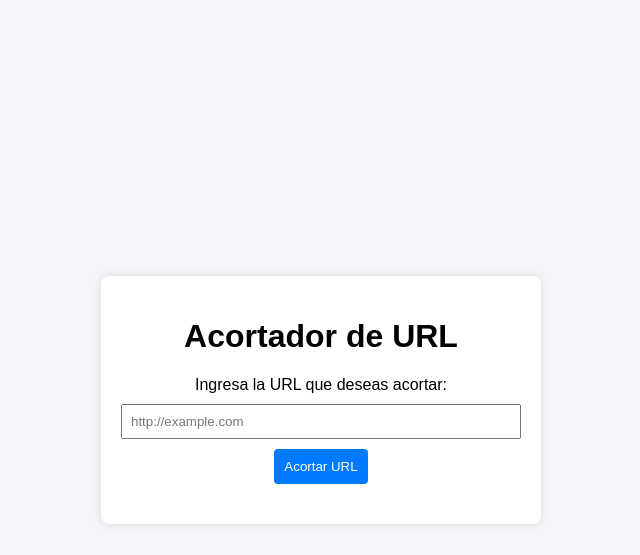
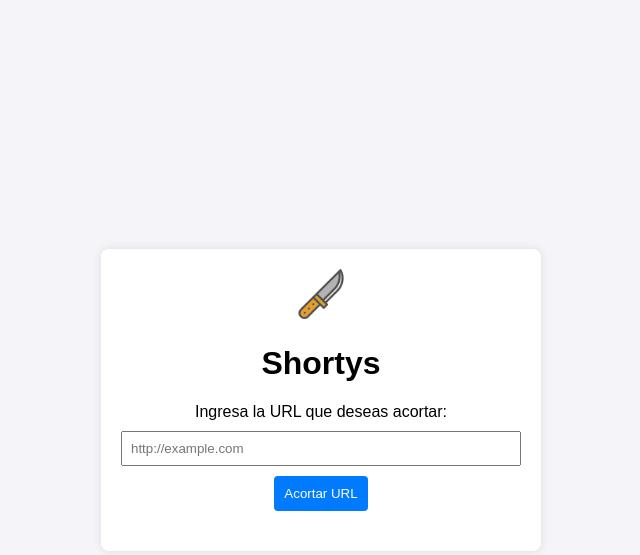
Before and after one commit to iamjuaness/shortys, a Flask app: page / in a window 1280 px wide. Shown: the top 555 px of the page, without its empty margins (319-959 px from the left). Run offline with Flask 3, Linux system fonts and the light colour scheme.

Commit message:
chore: Add an icon, change name and add an image before the title

```diff
--- a/templates/index.html
+++ b/templates/index.html
@@ -3,12 +3,16 @@
 <head>
     <meta charset="UTF-8">
     <meta name="viewport" content="width=device-width, initial-scale=1.0">
-    <title>URL Shortener</title>
+    <title>Shortys</title>
     <link rel="stylesheet" href="{{ url_for('static', filename='style.css') }}">
+    <link rel="icon"  type="image/png" href="../static/125130.png">
 </head>
 <body>
     <div class="container">
-        <h1>Acortador de URL</h1>
+        <div>
+            <img src="../static/125130.png" width="50" height="50">
+            <h1>Shortys</h1>
+        </div>
         <form id="shortenForm">
             <label for="url">Ingresa la URL que deseas acortar:</label>
             <input type="text" id="url" name="url" placeholder="http://example.com" required>
```
Also changed, not shown: static/125130.png (added).
